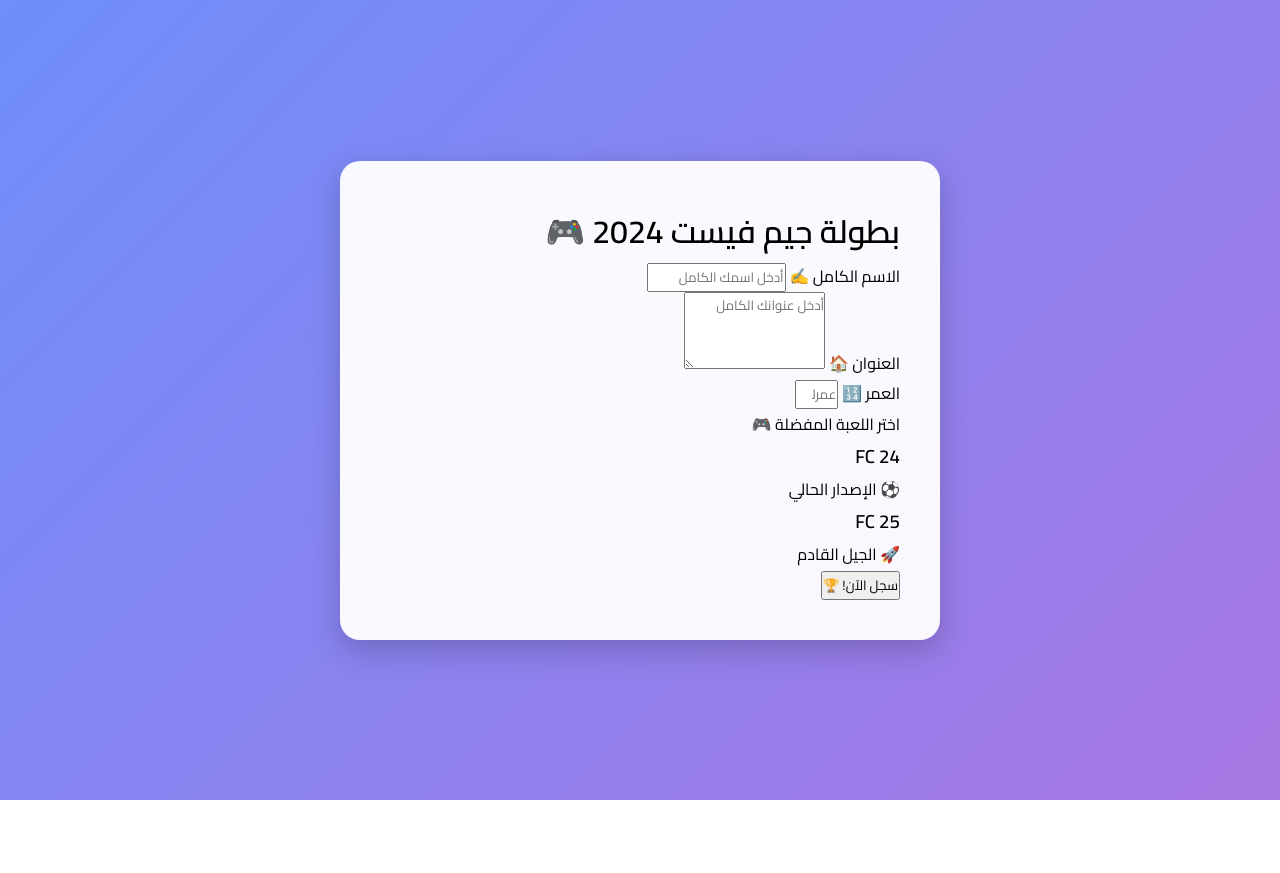
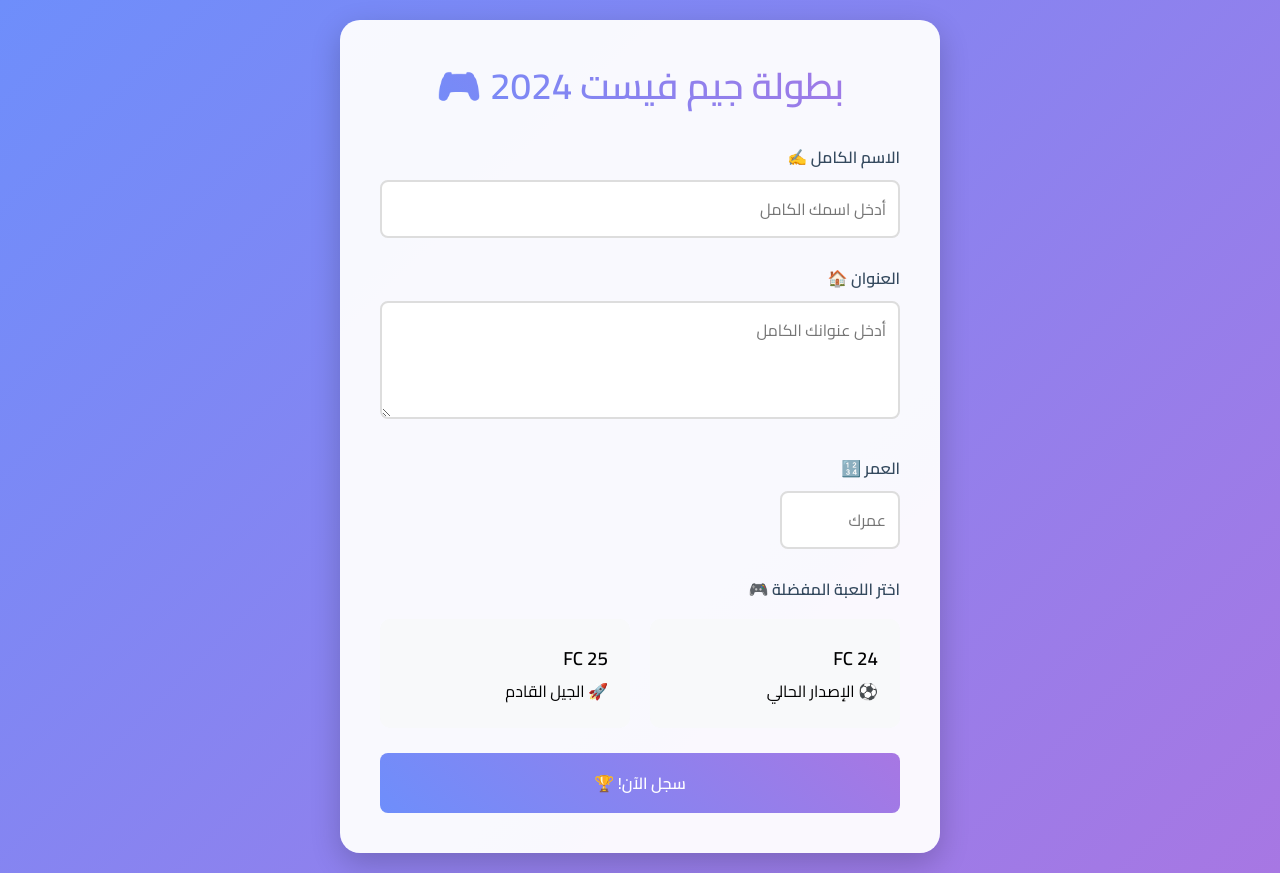
Before and after one commit to Fallin157/Tournoi, a plain HTML site: page index.html in a window 1280 px wide. Before the commit the page ends 800 px from the top, so only its background shows below. Drawn offline with Linux system fonts and the light colour scheme.

Commit message:
Update index.html

```diff
--- a/index.html
+++ b/index.html
@@ -6,7 +6,6 @@
     <title>تسجيل بطولة الألعاب</title>
     <link href="https://fonts.googleapis.com/css2?family=Cairo:wght@400;600&display=swap" rel="stylesheet">
     <style>
-        /* كل الـ CSS الأصلي يبقى كما هو */
         * {
             margin: 0;
             padding: 0;
@@ -32,17 +31,118 @@
             max-width: 600px;
         }
 
-        /* ... (كل الستايل الأصلي يبقى دون تغيير) ... */
+        h1 {
+            text-align: center;
+            color: #2c3e50;
+            margin-bottom: 30px;
+            font-size: 2.3em;
+            background: linear-gradient(45deg, #6e8efb, #a777e3);
+            -webkit-background-clip: text;
+            -webkit-text-fill-color: transparent;
+            line-height: 1.4;
+        }
+
+        .form-group {
+            margin-bottom: 25px;
+        }
+
+        label {
+            display: block;
+            margin-bottom: 8px;
+            color: #34495e;
+            font-weight: 600;
+            text-align: right;
+        }
+
+        input, select, textarea {
+            width: 100%;
+            padding: 12px;
+            border: 2px solid #ddd;
+            border-radius: 8px;
+            font-size: 16px;
+            transition: all 0.3s ease;
+            text-align: right;
+        }
+
+        input:focus, select:focus, textarea:focus {
+            border-color: #6e8efb;
+            outline: none;
+            box-shadow: 0 0 8px rgba(110, 142, 251, 0.3);
+        }
+
+        .game-selection {
+            display: flex;
+            gap: 20px;
+            margin-top: 15px;
+        }
+
+        .game-option {
+            flex: 1;
+            text-align: right;
+            padding: 20px;
+            border-radius: 10px;
+            cursor: pointer;
+            transition: all 0.3s ease;
+            background: #f8f9fa;
+            border: 2px solid transparent;
+            direction: rtl;
+        }
+
+        .game-option:hover {
+            transform: translateY(-3px);
+            box-shadow: 0 5px 15px rgba(0,0,0,0.1);
+        }
+
+        .game-option.selected {
+            border-color: #6e8efb;
+            background: #e8f4ff;
+        }
+
+        button {
+            background: linear-gradient(45deg, #6e8efb, #a777e3);
+            color: white;
+            padding: 15px 40px;
+            border: none;
+            border-radius: 8px;
+            font-size: 16px;
+            font-weight: 600;
+            cursor: pointer;
+            transition: all 0.3s ease;
+            display: block;
+            width: 100%;
+            margin-top: 20px;
+        }
+
+        button:hover {
+            transform: translateY(-2px);
+            box-shadow: 0 5px 15px rgba(0,0,0,0.2);
+        }
+
+        .age-input {
+            max-width: 120px;
+        }
+
+        @media (max-width: 480px) {
+            .container {
+                padding: 20px;
+            }
+
+            .game-selection {
+                flex-direction: column;
+            }
+
+            h1 {
+                font-size: 1.8em;
+            }
+        }
     </style>
 </head>
 <body>
     <div class="container">
         <h1>بطولة جيم فيست 2024 🎮</h1>
 
-        <!-- رسالة التأكيد -->
-        <div id="formMessage" style="display:none; margin:20px 0; padding:15px; border-radius:8px; text-align:center; font-weight:600"></div>
-
-        <form id="registrationForm">
+        <!-- النموذج مع ID Formspree المدمج -->
+        <form id="registrationForm" action="https://formspree.io/f/mkgodqdq" method="POST">
             <input type="hidden" name="_language" value="ar">
 
             <div class="form-group">
@@ -87,43 +187,6 @@
             element.classList.add('selected');
             document.getElementById('selectedGame').value = game;
         }
-
-        // إرسال النموذج
-        document.getElementById('registrationForm').addEventListener('submit', async (e) => {
-            e.preventDefault();
-
-            const form = e.target;
-            const formData = new FormData(form);
-            const messageDiv = document.getElementById('formMessage');
-
-            try {
-                const response = await fetch('https://formspree.io/f/mkgodqdq', {
-                    method: 'POST',
-                    body: formData,
-                    headers: { 'Accept': 'application/json' }
-                });
-
-                if (response.ok) {
-                    messageDiv.style.display = 'block';
-                    messageDiv.style.backgroundColor = '#d4edda';
-                    messageDiv.style.border = '2px solid #155724';
-                    messageDiv.textContent = '🎉 تم التسجيل بنجاح! سيتم التواصل معك قريبًا';
-                    form.reset();
-
-                    // إخفاء الرسالة بعد 5 ثواني
-                    setTimeout(() => {
-                        messageDiv.style.display = 'none';
-                    }, 5000);
-                } else {
-                    throw new Error('فشل في الإرسال');
-                }
-            } catch (error) {
-                messageDiv.style.display = 'block';
-                messageDiv.style.backgroundColor = '#f8d7da';
-                messageDiv.style.border = '2px solid #721c24';
-                messageDiv.textContent = '❌ حدث خطأ! يرجى المحاولة مرة أخرى';
-            }
-        });
     </script>
 </body>
 </html>
```
